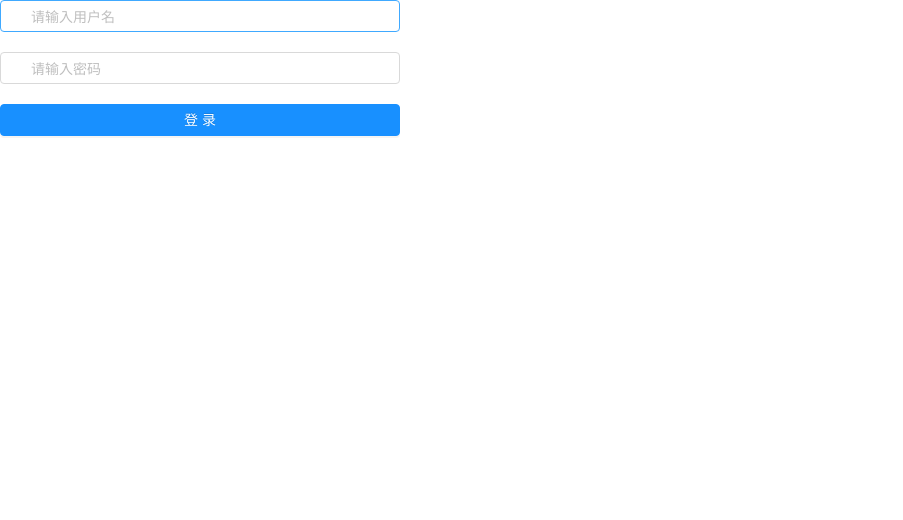
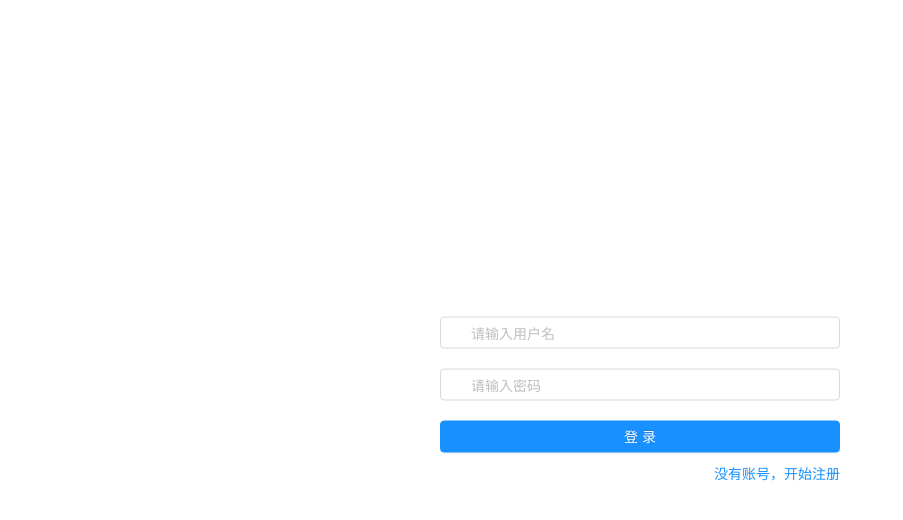
Before and after one commit to Erriy/harvest-web, a Vue app: page / in a window 1280 px wide. Shown: the top 520 px of the page, without its empty margins (0-903 px from the left). Built offline with nearby package versions, Linux system fonts and the light colour scheme.

Commit message:
feat: 🎸 调整登录、注册组件

```diff
--- a/src/components/login.vue
+++ b/src/components/login.vue
@@ -9,6 +9,10 @@
         </a-input-password>
         <div style="margin:20px"></div>
         <a-button style="width:400px" type="primary" :loading='loading' @click="login">登录</a-button>
+        <div style='margin: 10px'></div>
+        <div style='float:right'>
+            <router-link to='/regist'>没有账号，开始注册</router-link>
+        </div>
     </div>
 </template>
 
@@ -39,6 +43,7 @@ export default {
                 });
                 if(200 === res.code) {
                     this.$message.success('登录成功');
+                    this.$router.push('/list');
                 } else {
                     this.$message.error(res.message);
                 }
@@ -53,5 +58,10 @@ export default {
 <style>
 #login{
     width: 400px;
+    position: absolute;
+    left: 50%;
+    top: 50%;
+    transform: translate(-50%, -50%);
+    -webkit-transform: translate(-50%, -50%);
 }
 </style>
```
Also changed, not shown: src/components/regist.vue (+7 -2 lines).
